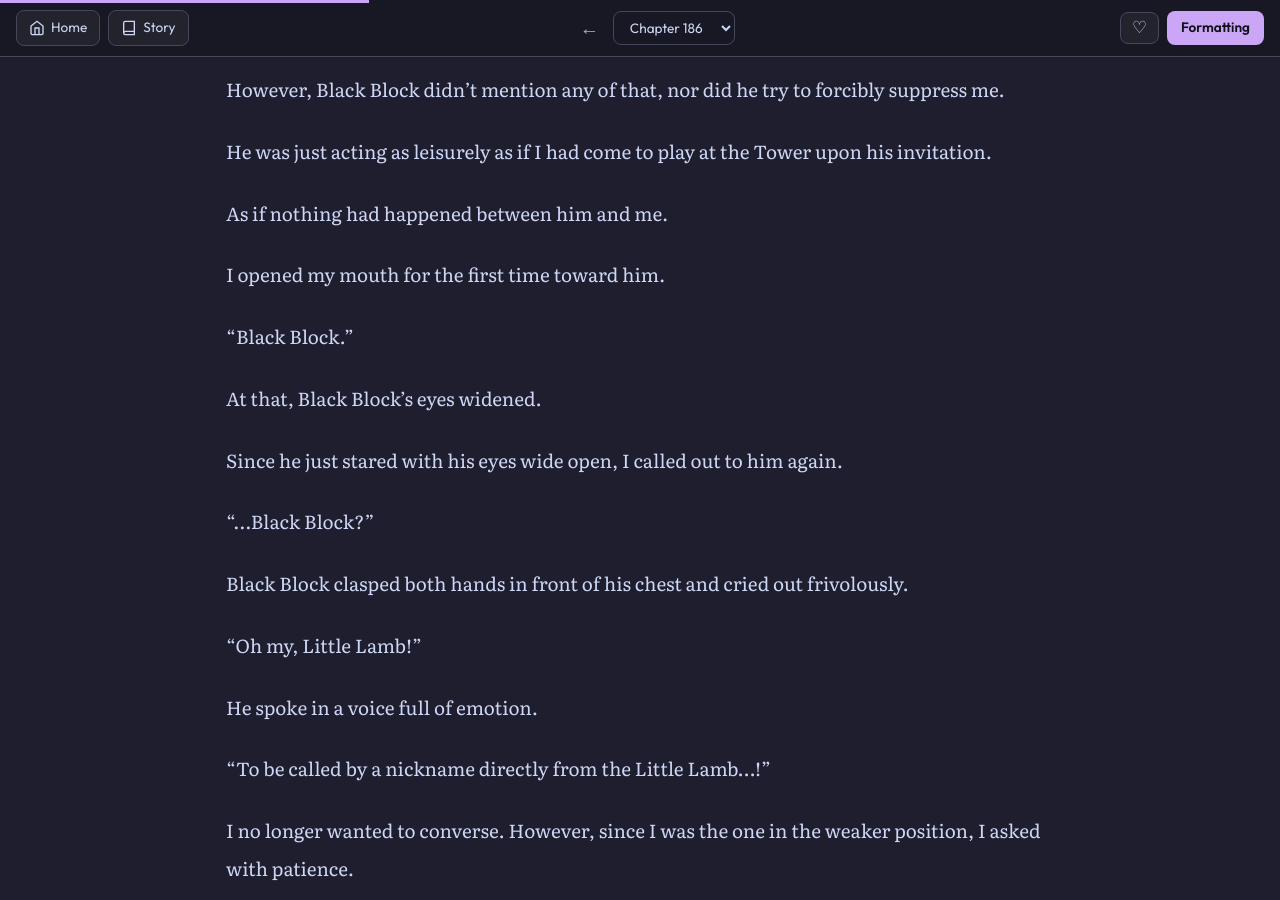
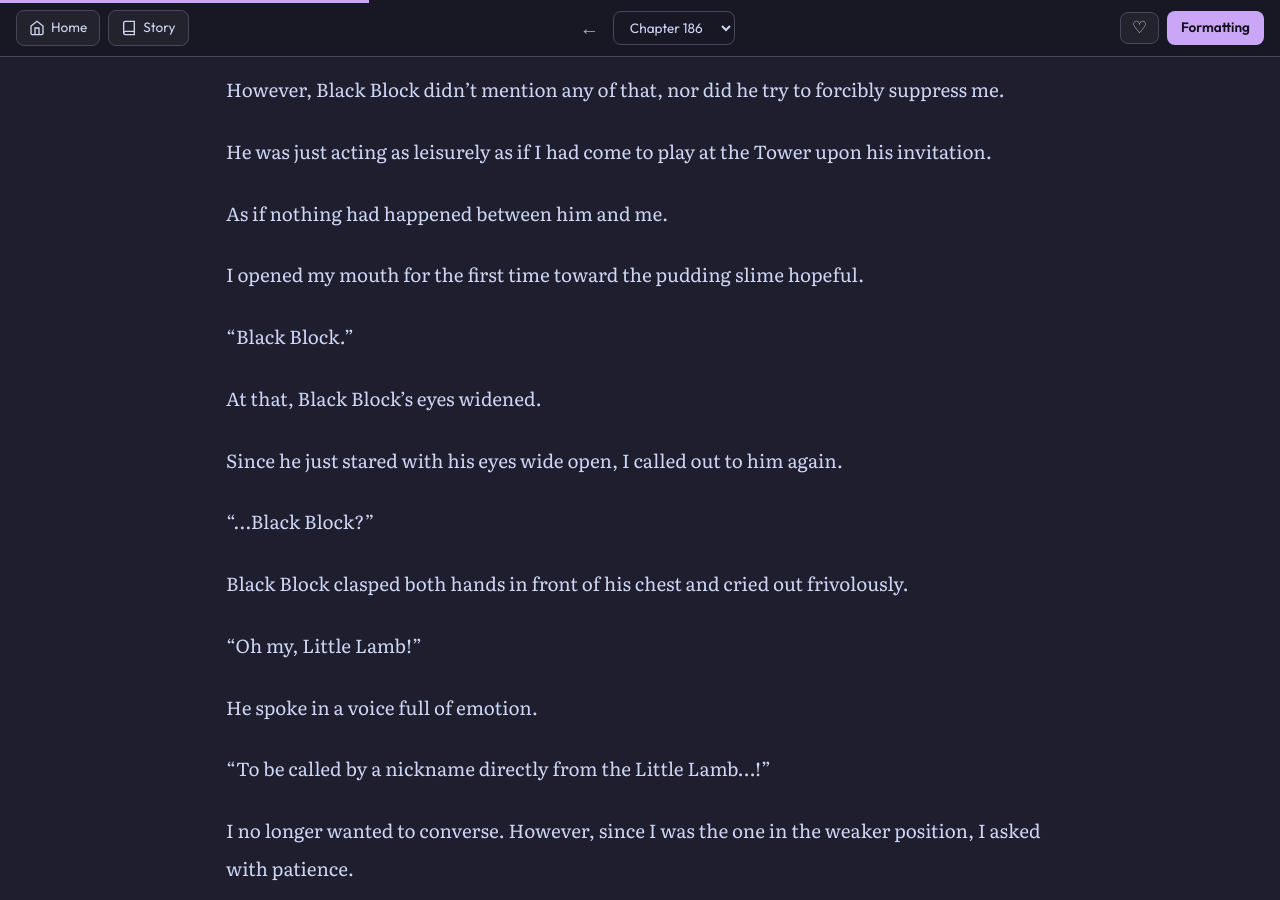
Before and after one commit to soleumn/soleumn.github.io, a Jekyll site: the page built from _chapters/eoshinki/ch186.md, in a window 1280 px wide and 900 px high, scrolled down 3879 px. Built offline with Jekyll 4.4.1, drawn with Linux system fonts in a browser that asks for light colours; some web fonts are replaced; comment, search, counter and statistics services are not loaded.

Commit message:
Update ch186.md

```diff
--- a/_chapters/eoshinki/ch186.md
+++ b/_chapters/eoshinki/ch186.md
@@ -112,7 +112,7 @@ He was just acting as leisurely as if I had come to play at the Tower upon his i
 
 As if nothing had happened between him and me.
 
-I opened my mouth for the first time toward him.
+I opened my mouth for the first time toward the pudding slime hopeful.
 
 “Black Block.”
 
```
